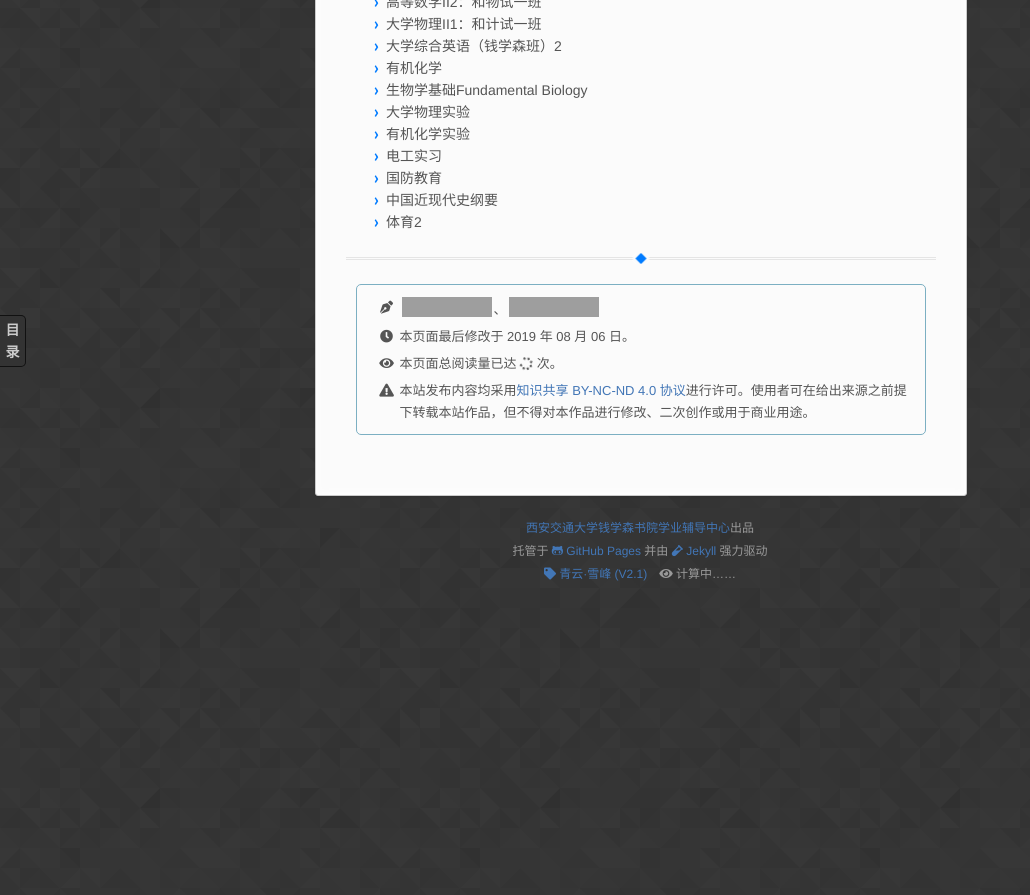
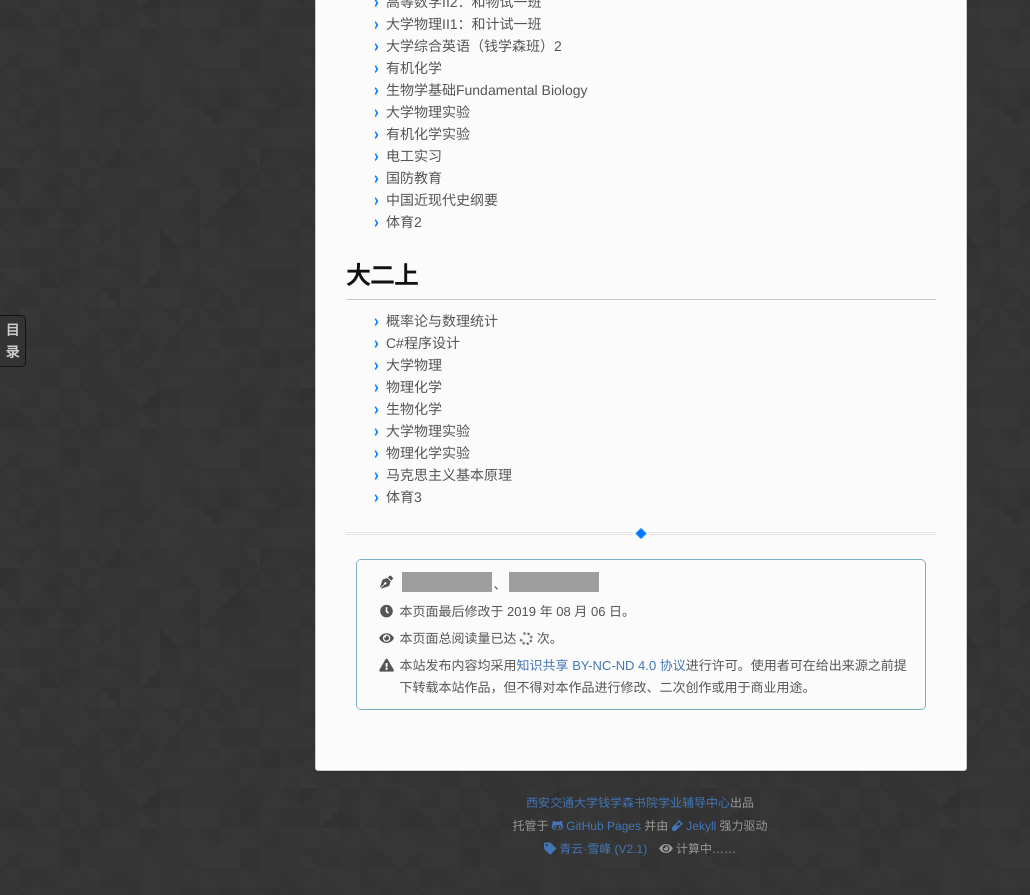
Before and after one commit to qyxf/qyxf.github.io, a Jekyll site: the page built from program/huasheng.md, in a window 1280 px wide and 900 px high, scrolled down 612 px. Shown: the top 895 px of the window, without its empty margins (0-1030 px from the left). Built offline with Jekyll 4.4.1, drawn with Linux system fonts in a browser that asks for light colours; nearby versions of some CDN libraries; some web fonts are replaced; our own code applies the rules of GitHub Pages for plain Markdown files; comment, search, counter and statistics services are not loaded; before the commit the page ends 1237 px from its top, so only the background shows below that; grey boxes are pictures that could not be loaded.

Commit message:
Update huasheng.md

```diff
--- a/program/huasheng.md
+++ b/program/huasheng.md
@@ -27,3 +27,14 @@ author: '[![化生61李佳宝](person)](@niwakoki)、[![化生81高旭帆](perso
 - 国防教育
 - 中国近现代史纲要
 - 体育2
+
+## 大二上
+- 概率论与数理统计
+- C#程序设计
+- 大学物理
+- 物理化学
+- 生物化学
+- 大学物理实验
+- 物理化学实验
+- 马克思主义基本原理
+- 体育3
```
